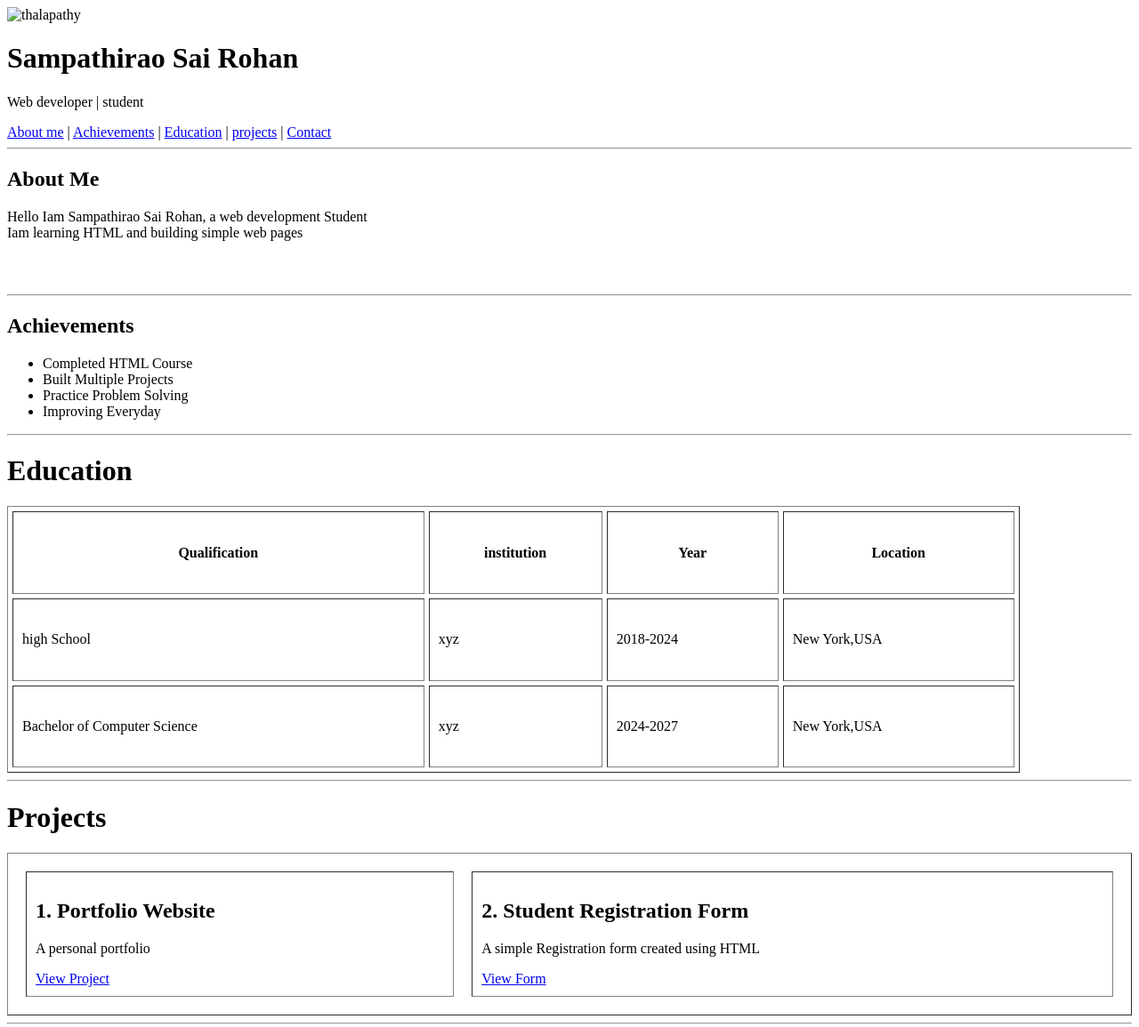
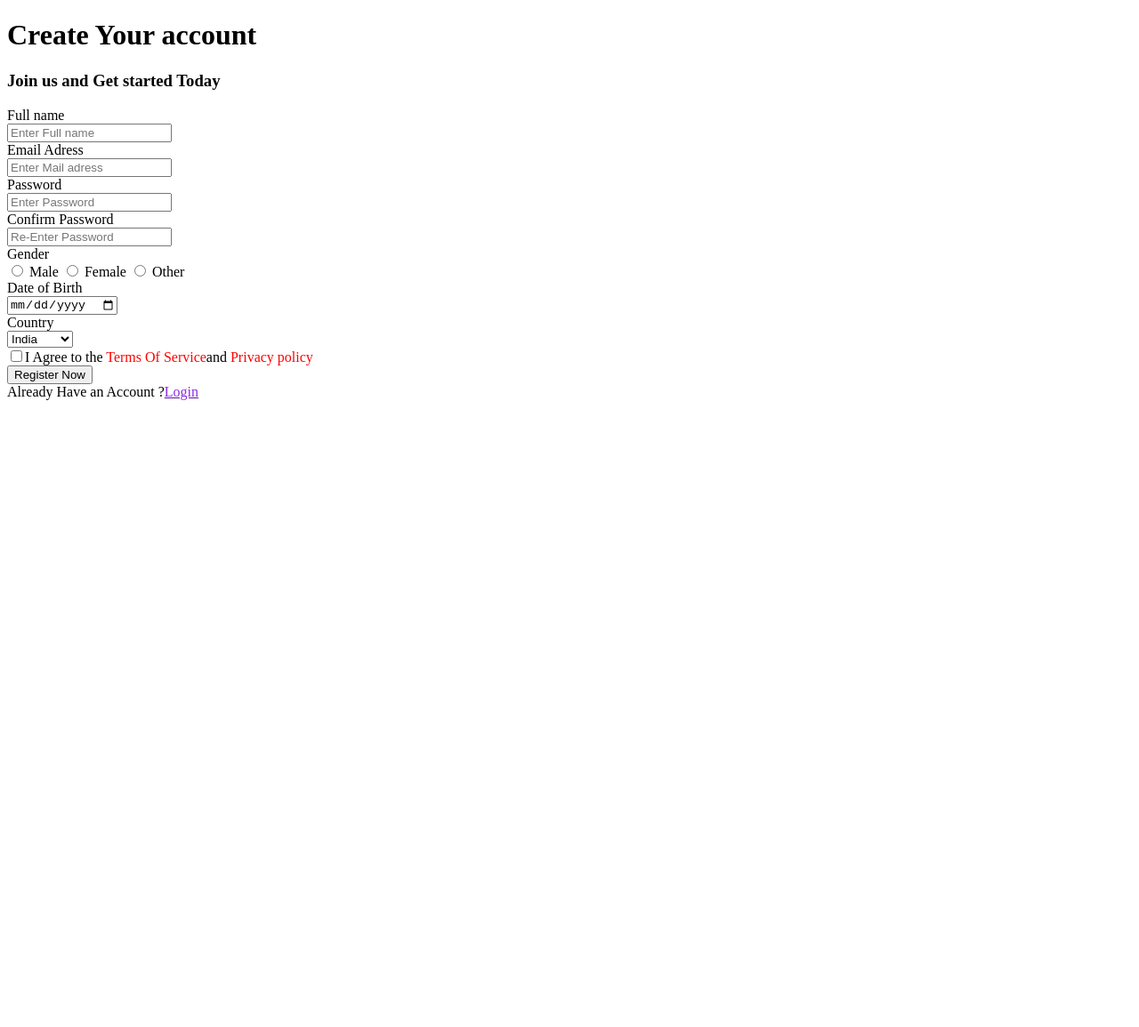
Before and after one commit to SaiRohan46/Frontend_Development, a plain HTML site: page index.html in a window 1280 px wide. Shown: the whole page at 89% size. After the commit the page ends 800 px from the top, so only its background shows below. Drawn offline with Linux system fonts and the light colour scheme.

Commit message:
Add files via upload

```diff
--- a/index.html
+++ b/index.html
@@ -4,76 +4,51 @@
     <meta charset="UTF-8">
     <meta name="viewport" content="width=device-width, initial-scale=1.0">
     <title>Document</title>
-    <img width='300' height='400' src="ChatGPT Image May 14, 2026, 11_19_16 AM 2.PNG" alt="thalapathy">
-    <h1> Sampathirao Sai Rohan</h1>
-    <p> Web developer | student </p>
 </head>
 <body>
-    <a href="#about">About me</a>
-     |
-    <a href="#ach">Achievements</a>
-     |
-    <a href="#edu">Education</a>
-     |
-    <a href="#pro">projects</a>
-     |
-    <a href="#cont">Contact</a>
-    <hr>
-    <h2 id="about">
-        About Me
-    </h2>
-    <p>
-        Hello Iam Sampathirao Sai Rohan, a web development Student <br>
-        Iam learning HTML and building simple web pages
-    </p>
-    <br>
-    <br>
-    <hr>
-    <h2 id="ach"> Achievements</h2>
-    <ul>
-        <li> Completed HTML Course</li>
-        <li> Built Multiple Projects</li>
-        <li> Practice Problem Solving</li>
-        <li> Improving Everyday</li>
-    </ul>
-    <hr>
-    <h1 id="edu">Education</h1>
-    <table border=" " cellpadding="10" cellspacing="5" width="90%" height="300">
-        <tr>
-            <th> Qualification</th>
-            <th> institution</th>
-            <th> Year</th>
-            <th> Location</th>
-        </tr>
-        <tr>
-            <td> high School</td>
-            <td> xyz</td>
-            <td> 2018-2024</td>
-            <td> New York,USA</td>
-        </tr>
-        <tr>
-            <td> Bachelor of Computer Science</td>
-            <td> xyz</td>
-            <td> 2024-2027</td>
-            <td> New York,USA</td>
-        </tr>
-    </table>
-    <hr>
-    <h1 id="pro">Projects</h1>
-    <table border='1' cellspacing="20" cellpadding="10" width="100%">
-        <tr>
-            <td>
-                <h2>1. Portfolio Website</h2>
-                <p>A personal portfolio</p>
-                <a href="https://www.geeksforgeeks.org">View Project</a>
-            </td>
-            <td>
-                <h2>2. Student Registration Form</h2>
-                <p> A simple Registration form created using HTML</p>
-                <a href="https://www.geeksforgeeks.org">View Form</a>
-            </td>
-        </tr>
-    </table>
-    <hr>
+    <h1>Create Your account</h1>
+    <h3>Join us and  Get started Today</h3>
+    <form action="" method="post">
+        <label for="name">Full name</label>
+        <br>
+        <input type="text" name="" id="name" placeholder="Enter Full name">
+        <br>
+        <label for="mail">Email Adress</label>
+        <br>
+        <input type="email" name="" id="mail" placeholder="Enter Mail adress">
+        <br>
+        <label for="pass">Password</label>
+        <br>
+        <input type="password" name="" id="pass" placeholder="Enter Password">
+        <br>
+        <label for="spass">Confirm Password</label>
+        <br>
+        <input type="password" name="" id="spass" placeholder="Re-Enter Password">
+        <br>
+        Gender
+        <br>
+        <input type="radio" name="gen"> Male <input type="radio" name="gen"> Female <input type="radio" name="gen" id=""> Other
+        <br>
+        Date of Birth
+        <br>
+        <input type="date">
+        <br>
+        Country
+        <br>
+        <select name="" id="">
+            <option value="India">India</option>
+            <option value="pak">Pakistan</option>
+            <option value="Us">USA</option>
+        </select>
+        <br>
+        <input type="checkbox" required>I Agree to the <span style="color: red;">Terms Of Service</span>and <span style="color: red;">Privacy policy</span>
+        <br>
+        <button>Register Now</button>
+        <br>
+        Already Have an Account ?<a href=""><span style="color: blueviolet;">Login</span></a>
+
+    </form>
+
+
 </body>
 </html>
```
Also changed, not shown: day3.html (added, +120 -0 lines).
